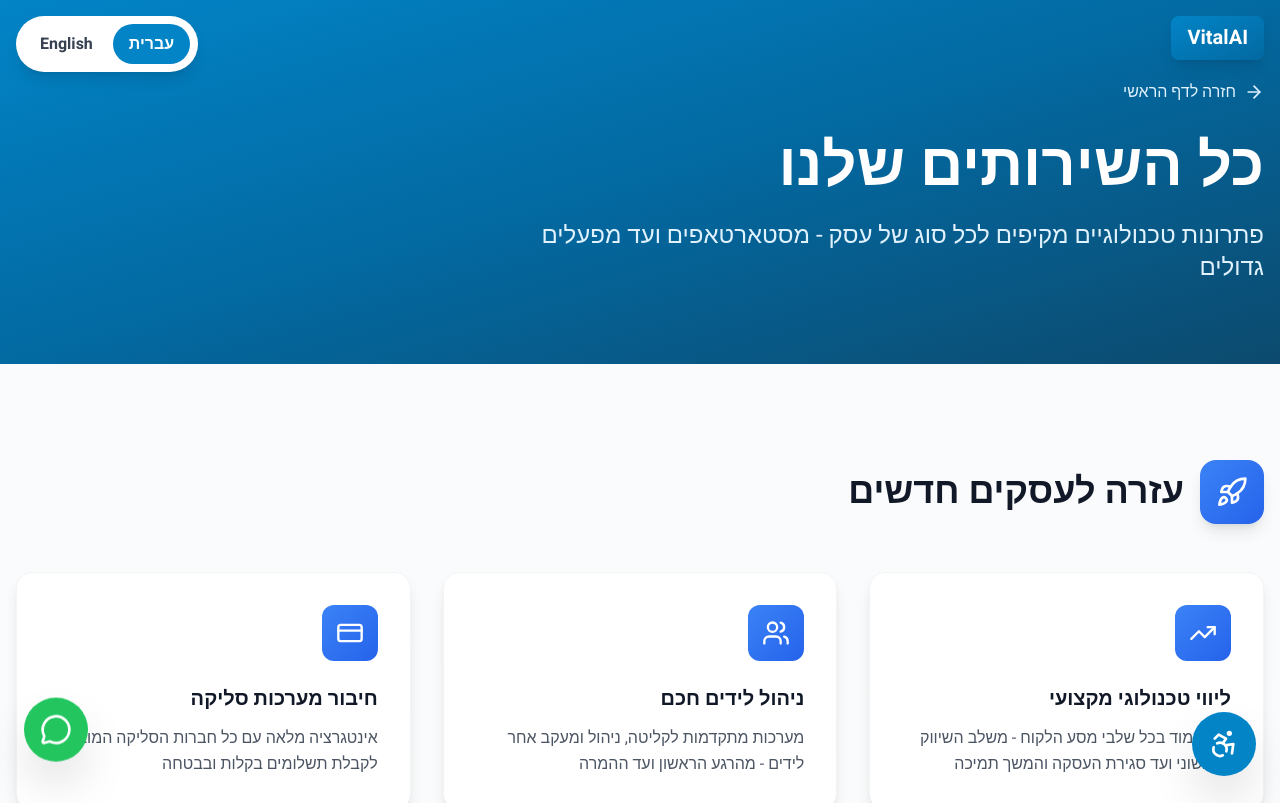
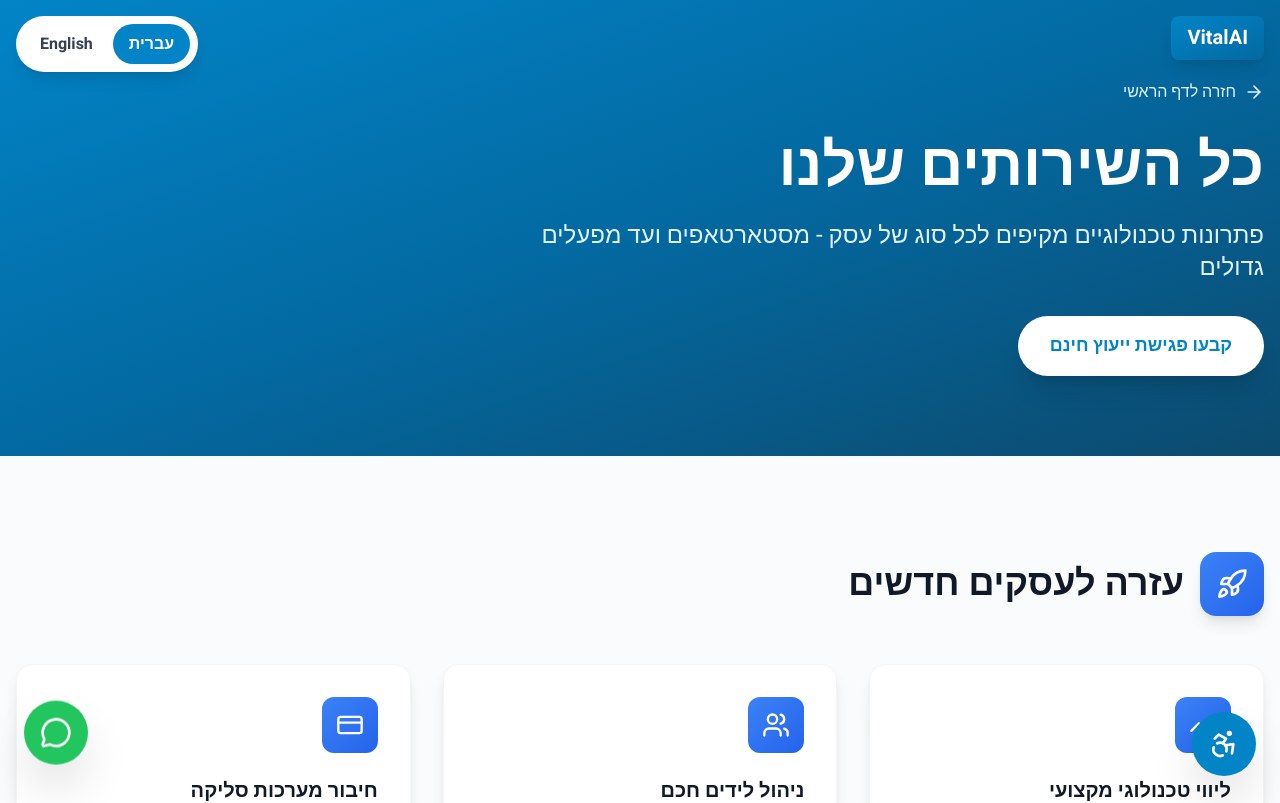
Before and after one commit to vitalibraude/medsub-crm--vitali-, a React (Vite) app: page /services in a window 1280 px wide. Shown: the top 803 px of the page. Built offline with nearby package versions, Linux system fonts and the light colour scheme.

Commit message:
Fix services page - add contact button and footer, improve navigation

```diff
--- a/src/pages/ServicesPage.tsx
+++ b/src/pages/ServicesPage.tsx
@@ -1,9 +1,21 @@
 import { useLanguage } from '../i18n/LanguageContext';
 import { ArrowRight, Rocket, Factory, Bot, TrendingUp, Users, CreditCard, Cpu, Gauge, Network, Sparkles, MessageSquare, Zap, BarChart, Shield, Cloud } from 'lucide-react';
-import { Link } from 'react-router-dom';
+import { Link, useNavigate } from 'react-router-dom';
+import { Footer } from '../components/Footer';
 
 export function ServicesPage() {
   const { t, language } = useLanguage();
+  const navigate = useNavigate();
+
+  const handleContactClick = () => {
+    navigate('/#contact');
+    setTimeout(() => {
+      const contactSection = document.getElementById('contact');
+      if (contactSection) {
+        contactSection.scrollIntoView({ behavior: 'smooth' });
+      }
+    }, 100);
+  };
 
   const categories = language === 'he' ? [
     {
@@ -287,9 +299,18 @@ export function ServicesPage() {
           <h1 className="text-5xl md:text-6xl font-bold mb-6">
             {pageTitle}
           </h1>
-          <p className="text-xl md:text-2xl text-primary-100 max-w-3xl">
+          <p className="text-xl md:text-2xl text-primary-100 max-w-3xl mb-8">
             {pageSubtitle}
           </p>
+
+          <div className="flex gap-4 flex-wrap">
+            <button
+              onClick={handleContactClick}
+              className="bg-white text-primary-600 px-8 py-4 rounded-full font-bold text-lg hover:bg-primary-50 transition-all transform hover:scale-105 shadow-xl"
+            >
+              {language === 'he' ? 'קבעו פגישת ייעוץ חינם' : 'Book a Free Consultation'}
+            </button>
+          </div>
         </div>
       </section>
 
@@ -349,14 +370,16 @@ export function ServicesPage() {
               ? 'בואו נדבר על הצרכים שלכם ונבנה יחד את הפתרון המושלם'
               : 'Let\'s talk about your needs and build the perfect solution together'}
           </p>
-          <Link
-            to="/#contact"
-            className="inline-block bg-white text-primary-600 px-10 py-4 rounded-full font-bold text-lg hover:bg-primary-50 transition-all transform hover:scale-105 shadow-xl"
+          <button
+            onClick={handleContactClick}
+            className="inline-block bg-white text-primary-600 px-10 py-4 rounded-full font-bold text-lg hover:bg-primary-50 transition-all transform hover:scale-105 shadow-xl cursor-pointer"
           >
             {language === 'he' ? 'צרו קשר עכשיו' : 'Contact Us Now'}
-          </Link>
+          </button>
         </div>
       </section>
+
+      <Footer />
     </div>
   );
 }
```
